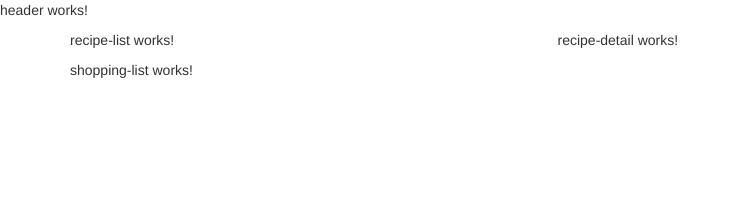
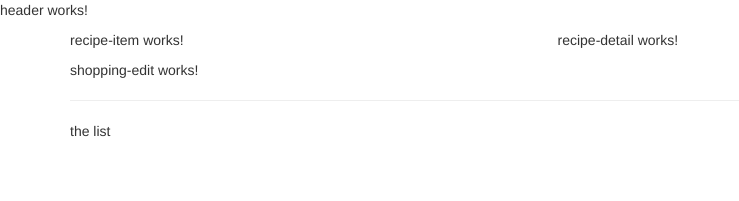
Before and after one commit to ErgunAhmet/angularStore, an Angular app in the folder prj-start/: page / in a window 1280 px wide. Shown: the top 201 px of the page, without its empty margins (0-739 px from the left). Built offline with nearby package versions, Linux system fonts and the light colour scheme.

Commit message:
using components

```diff
--- a/prj-start/src/app/recipes/recipe-list/recipe-list.component.html
+++ b/prj-start/src/app/recipes/recipe-list/recipe-list.component.html
@@ -1 +1 @@
-<p>recipe-list works!</p>
+<app-recipe-item></app-recipe-item>
--- a/prj-start/src/app/shopping-list/shopping-list.component.html
+++ b/prj-start/src/app/shopping-list/shopping-list.component.html
@@ -1 +1,7 @@
-<p>shopping-list works!</p>
+<div class="row">
+  <div class="col-xs-10">
+    <app-shopping-edit></app-shopping-edit>
+    <hr>
+    <p>the list</p>
+  </div>
+</div>
```
